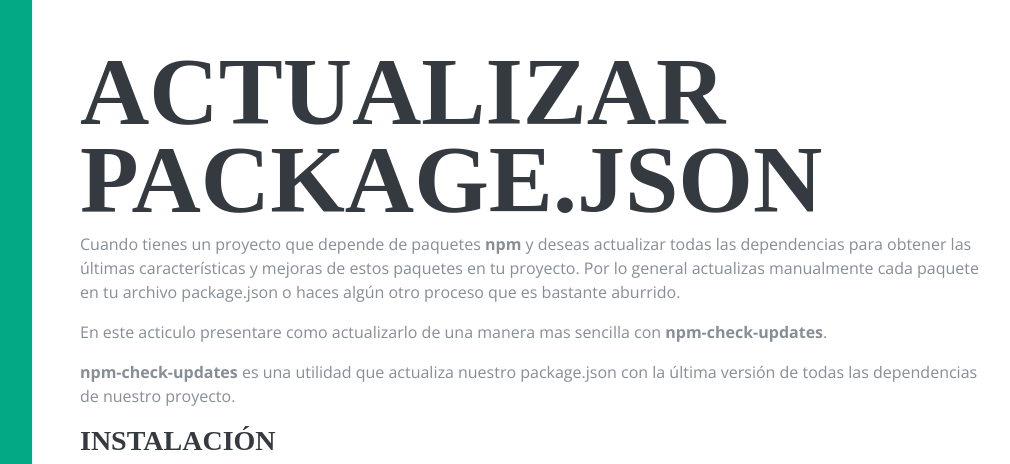
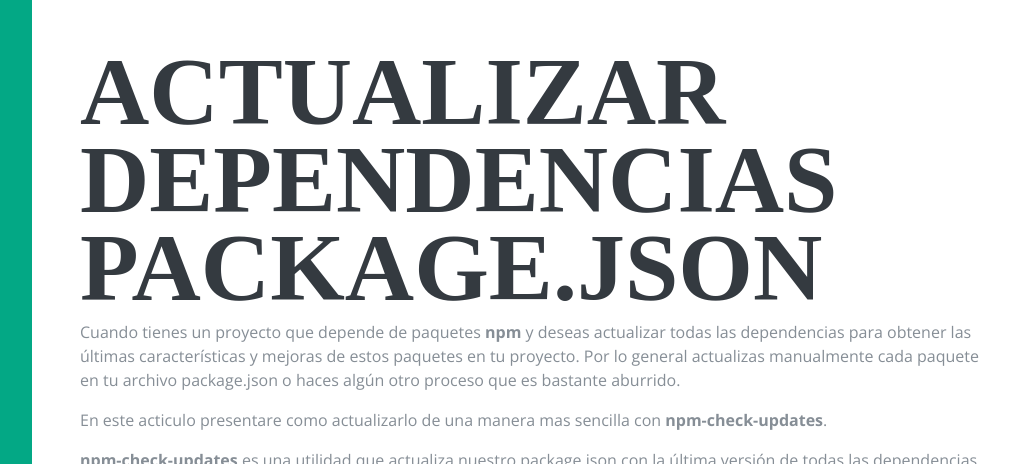
Before and after one commit to maximosojo/maximosojo.github.io, a Jekyll site: the page built from _posts/2018-02-26-actualizar-package-json.markdown, in a window 1280 px wide and 1183 px high, cut to the strip 0-464 px from the top of the window. Shown: the whole strip, without its empty margins (240-1250 px from the left). Built offline with Jekyll 4.4.1, drawn with Linux system fonts in a browser that asks for light colours; nearby versions of some CDN libraries; some web fonts are replaced.

Commit message:
refactor(Post): Se actualiza base de careta post.

```diff
--- a/2018-02-26-actualizar-package-json.markdown
+++ b/_posts/2018-02-26-actualizar-package-json.markdown
@@ -1,8 +1,8 @@
 ---
 layout: post
-title:  "Actualizar Package.json"
+title:  "Actualizar dependencias Package.json"
 date:   2018-02-24 00:13:00 -0400
-categories: git
+categories: npm
 ---
 Cuando tienes un proyecto que depende de paquetes **npm** y deseas actualizar todas las dependencias
 para obtener las últimas características y mejoras de estos paquetes en tu proyecto. Por lo general
```
